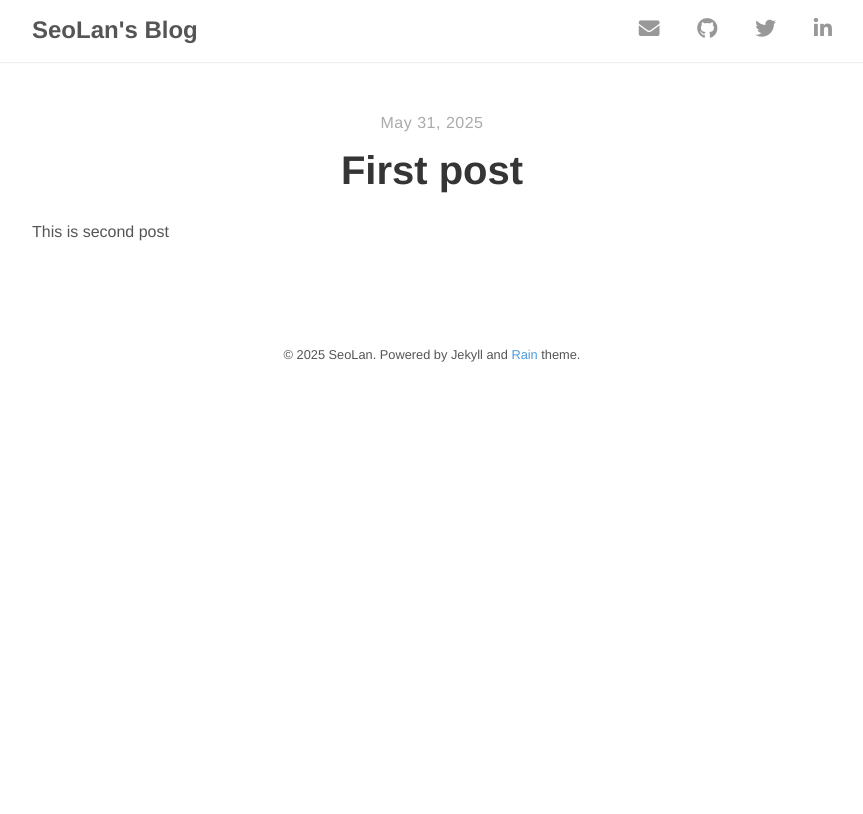
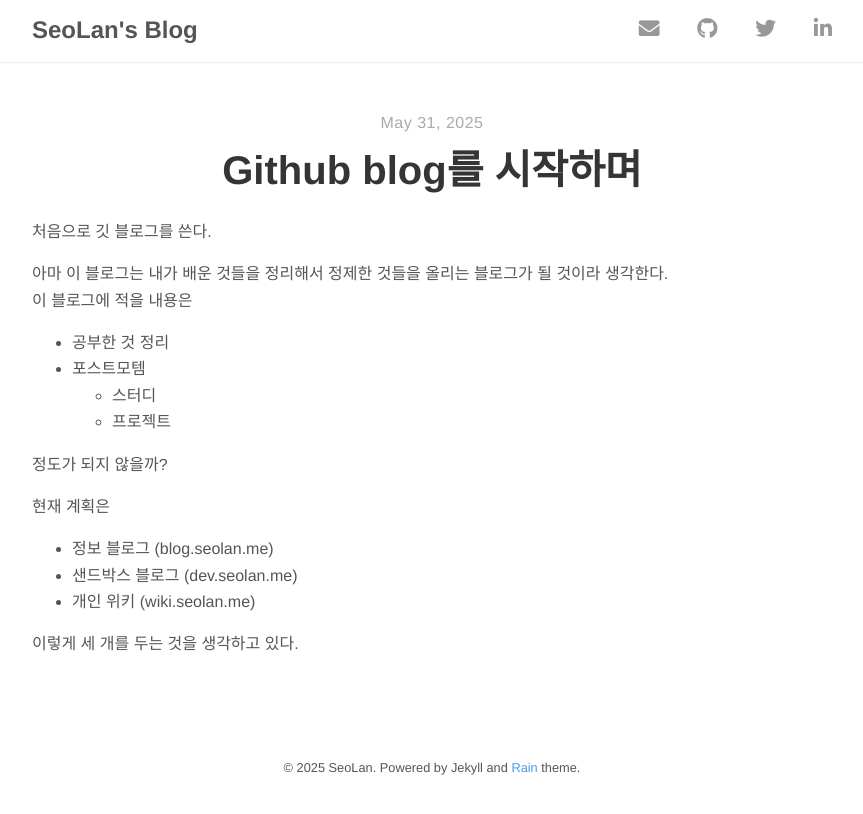
Before and after one commit to SeoLanee/SeoLanee.github.io, a Jekyll site: the page built from _posts/2025-05-31-Test.md, in a window 1280 px wide. Shown: the top 814 px of the page, without its empty margins (208-1071 px from the left). Built offline with Jekyll 4.4.1, drawn with Linux system fonts in a browser that asks for light colours; nearby versions of some CDN libraries.

Commit message:
First post

```diff
--- a/_posts/2025-05-31-Test.md
+++ b/_posts/2025-05-31-Test.md
@@ -1,7 +1,25 @@
 ---
 layout: post
-title:  "First post"
+title:  "Github blog를 시작하며"
 author: "SeoLan"
+tag: []
 ---
 
-This is second post
+처음으로 깃 블로그를 쓴다.
+
+아마 이 블로그는 내가 배운 것들을 정리해서 정제한 것들을 올리는 블로그가 될 것이라 생각한다.<br>
+이 블로그에 적을 내용은
+- 공부한 것 정리
+- 포스트모템
+    - 스터디
+    - 프로젝트
+
+정도가 되지 않을까?
+
+현재 계획은
+
+- 정보 블로그 (blog.seolan.me)
+- 샌드박스 블로그 (dev.seolan.me)
+- 개인 위키 (wiki.seolan.me)
+
+이렇게 세 개를 두는 것을 생각하고 있다.
```
Also changed, not shown: _posts/2018-05-16-lorem-ipsum-post.md (deleted, +0 -9 lines), 3 other files.
